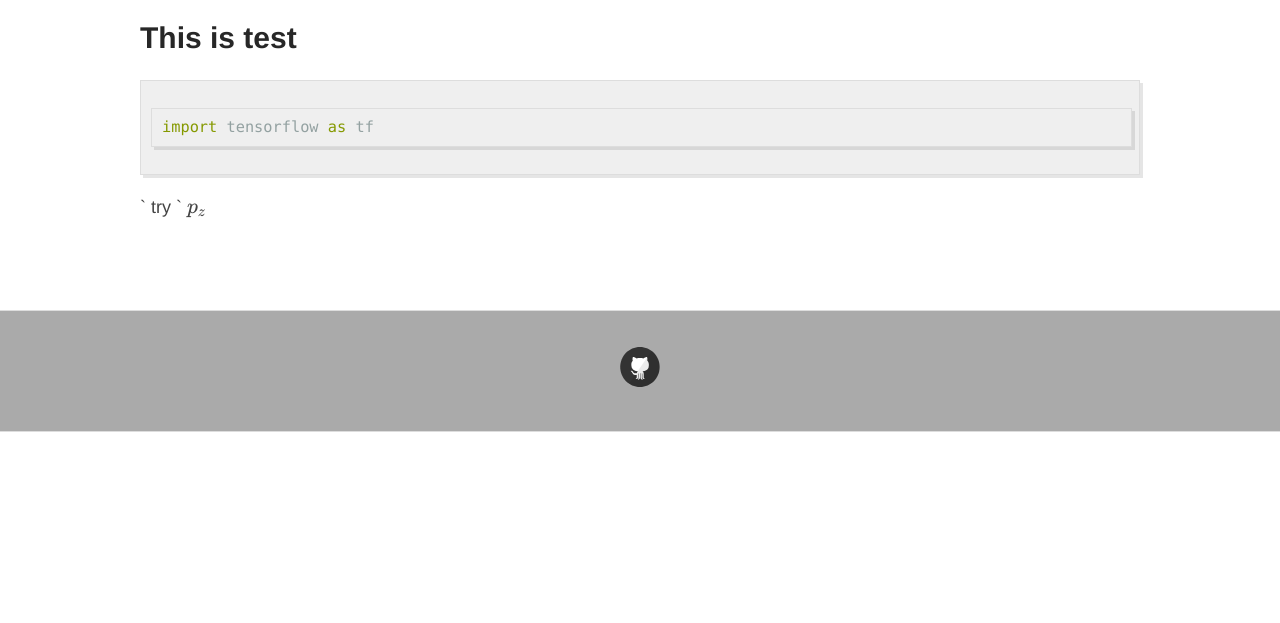
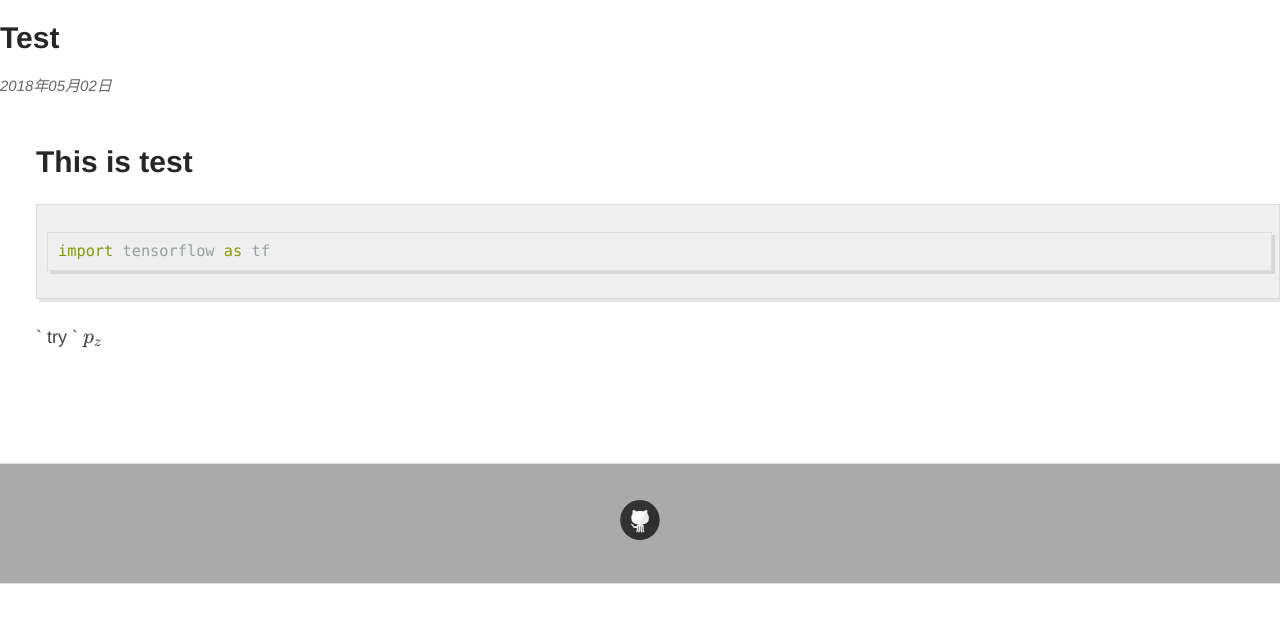
Before and after one commit to salty-vanilla/page_test, a Jekyll site: the page built from _posts/2018-05-02-test.md, in a window 1280 px wide. Shown: the top 623 px of the page. Built offline with Jekyll 4.4.1, drawn with Linux system fonts in a browser that asks for light colours; formulas are drawn with MathJax 3.

Commit message:
Update post.html

```diff
--- a/_layouts/post.html
+++ b/_layouts/post.html
@@ -11,9 +11,17 @@
 	</head>
 
 	<body>
-		<div id="main" role="main" class="container">
-			{{ content }}
-		</div>
+		<article class="post">
+			<h1>{{ page.title }}</h1>
+
+			<div class="date">
+				{{ page.date | date: "%Y年%m月%d日" }}
+			</div>
+
+			<div class="entry">
+				{{ content }}
+			</div>
+		</article>
 
 		<div class="wrapper-footer">
 			<div class="container">
```
